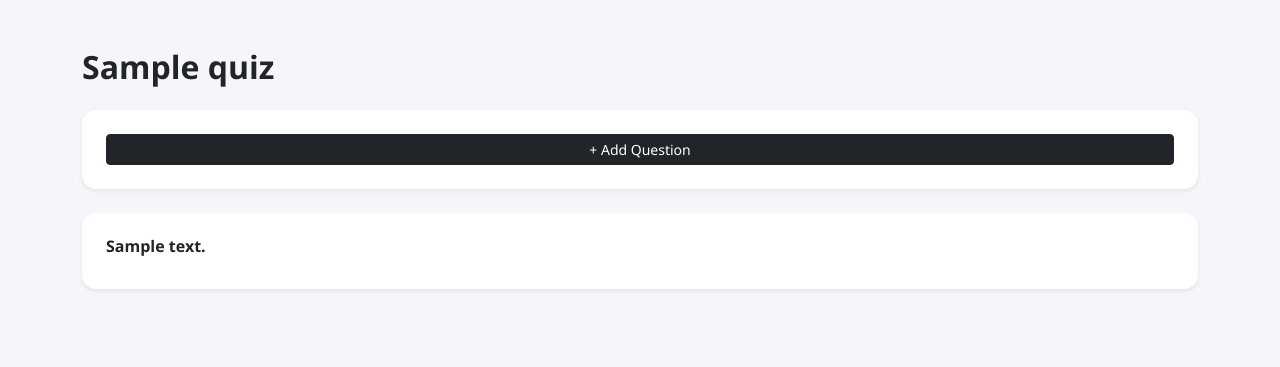
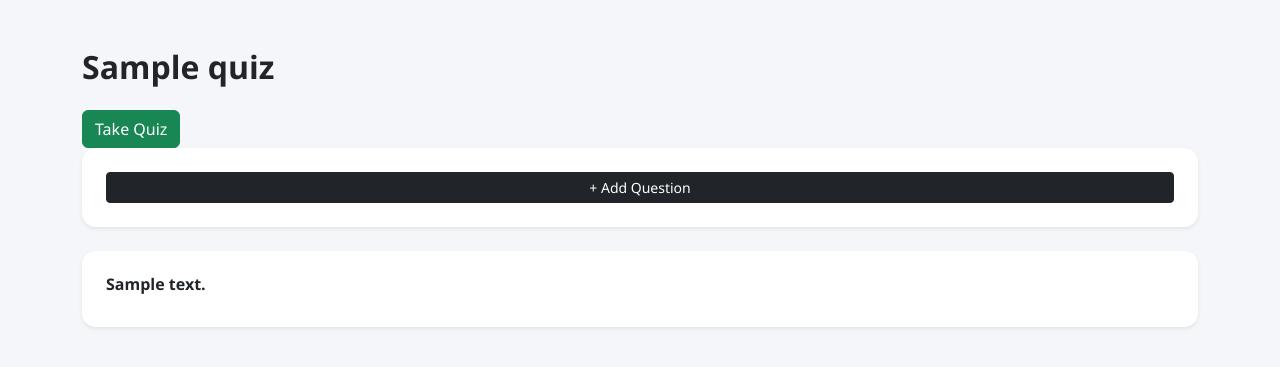
Before and after one commit to sarthakpatil1/Quiz_application, a Flask app: page /quiz/1 in a window 1280 px wide. Shown: the part 56-423 px from the top of the page. Run offline with Flask 3, Linux system fonts and the light colour scheme; the visitor is signed in with stand-in values (Sample User, id 1); tables that the repository leaves empty hold one stand-in row (values such as "Sample post").

Commit message:
Solved the functionality gap

```diff
--- a/app/templates/quiz_detail.html
+++ b/app/templates/quiz_detail.html
@@ -2,6 +2,12 @@
 {% block content %}
 
 <h2 class="fw-bold mb-4">{{ quiz.title }}</h2>
+
+{% if quiz.questions|length > 0 %}
+<a href="{{ url_for('main.take_quiz', quiz_id=quiz.id) }}" class="btn btn-success">
+Take Quiz
+</a>
+{% endif %}
 
 <div class="card shadow-sm p-4 mb-4">
     <a href="{{ url_for('main.add_question', quiz_id=quiz.id) }}"
```
